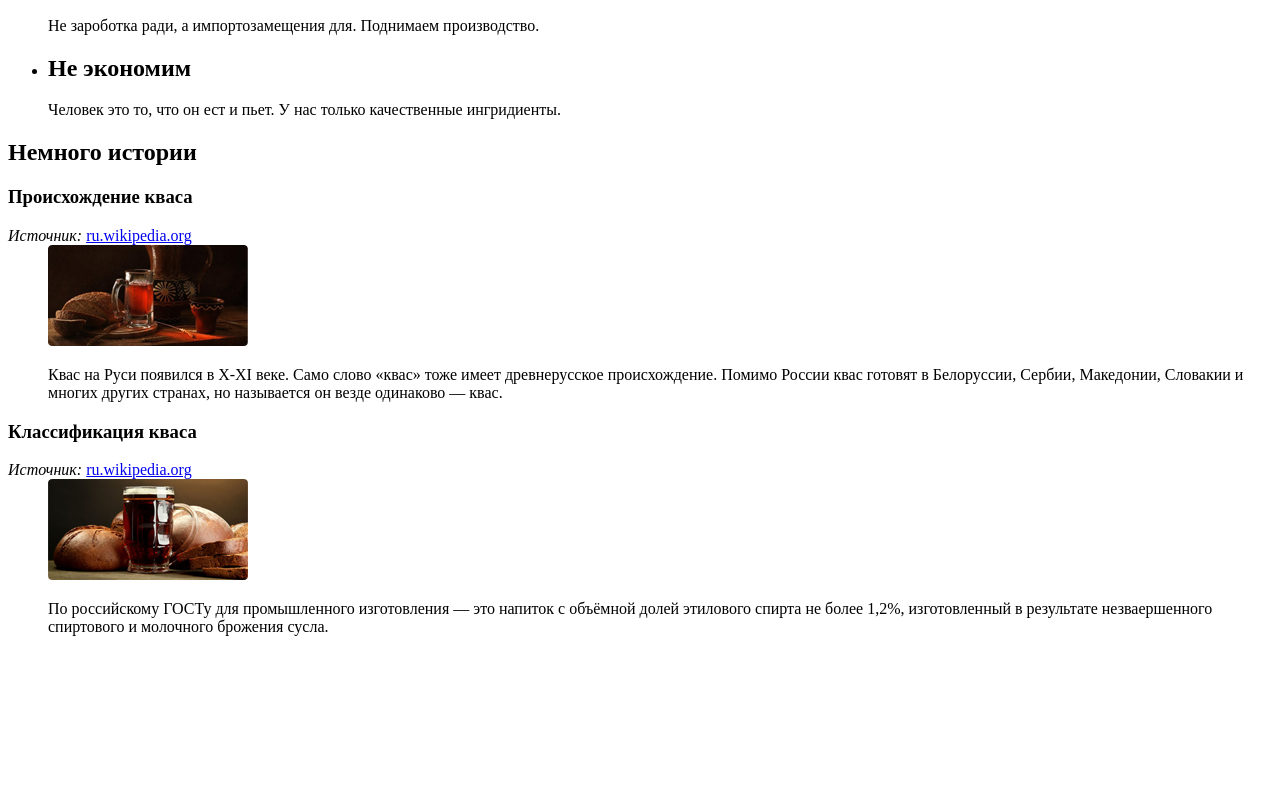
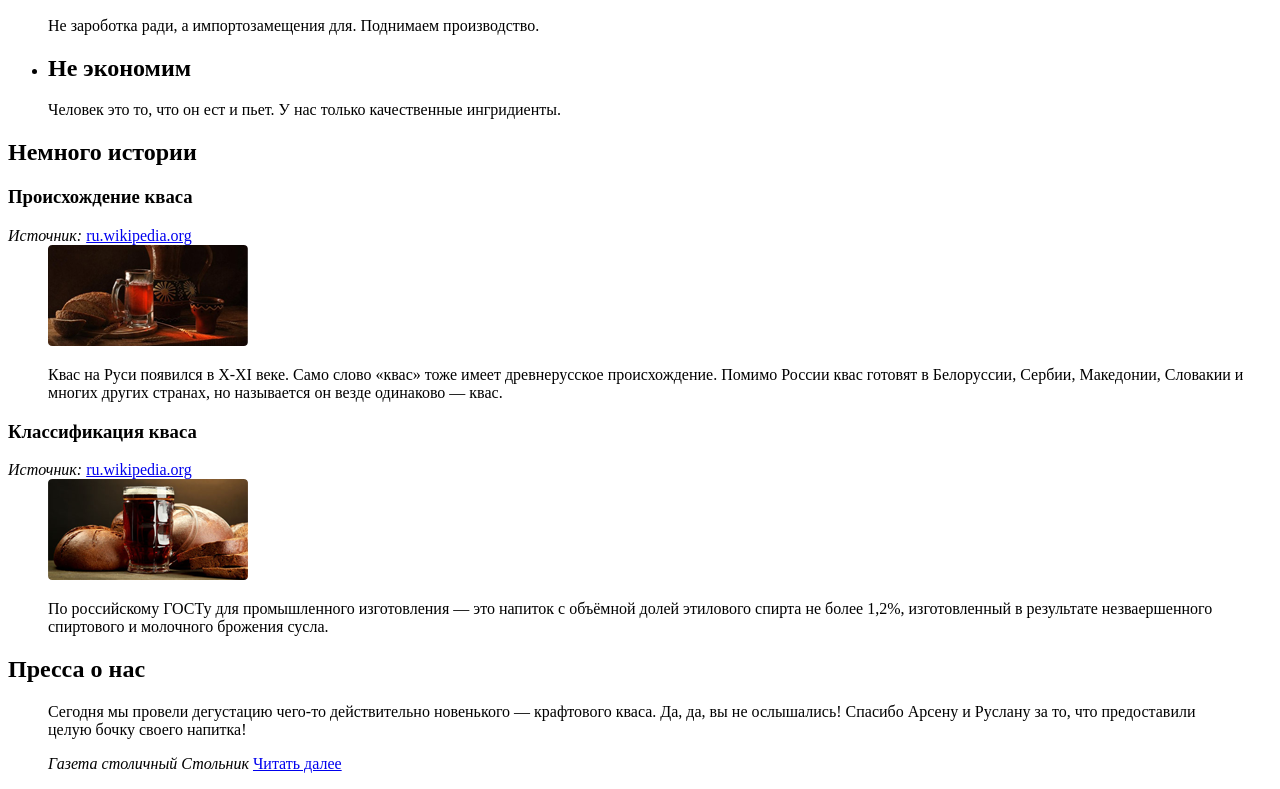
Before and after one commit to BorisLarchenko/Kvas, a plain HTML site: page index.html in a window 1280 px wide. Shown: the part 1784-2573 px from the top of the page. Before the commit the page ends 2439 px from the top, so only its background shows below. Drawn offline with Linux system fonts and the light colour scheme.

Commit message:
add .press-about-us second vertion

```diff
--- a/index.html
+++ b/index.html
@@ -101,5 +101,17 @@
 			<dd></dd>
 		</dl>
 	</div>
+	<div class="press-about-us">
+		<h2>Пресса о нас</h2>
+		<blockquote>
+			<p>
+			Сегодня мы провели дегустацию чего-то действительно новенького — крафтового кваса. Да, да, вы не ослышались! Спасибо Арсену и Руслану за то, что предоставили целую бочку своего напитка!
+			</p>
+				<cite>Газета столичный Стольник</cite>
+				<a href="#">Читать далее</a>
+		</blockquote>
+
+
+	</div>
 </body>
 </html>
```
